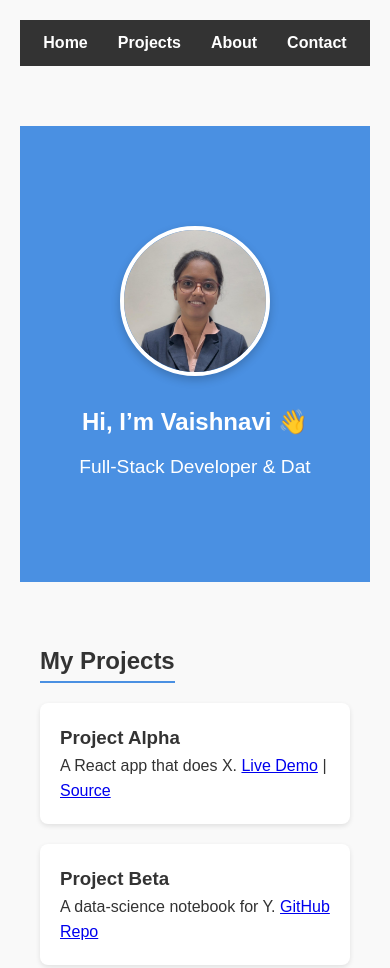
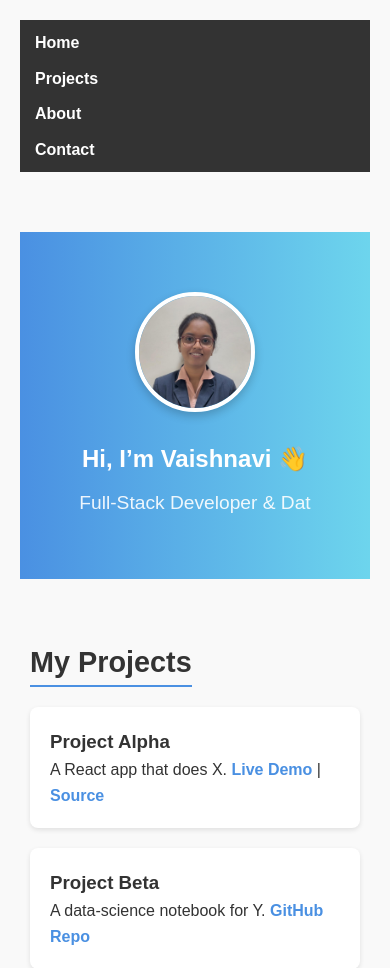
Before and after one commit to yshu0807/myportfolio, a plain HTML site: page index.html in a window 390 px wide. Shown: the top 968 px of the page. Drawn offline with Linux system fonts and the light colour scheme.

Commit message:
Update style.css

```diff
--- a/assets/css/style.css
+++ b/assets/css/style.css
@@ -6,17 +6,21 @@
 }
 
 body {
-  font-family: Dancing Script, sans-serif;
+  font-family: 'Dancing Script', sans-serif;
   line-height: 1.6;
   background: #f9f9f9;
   color: #333;
   padding: 20px;
+  scroll-behavior: smooth;
 }
 
 /* ===== Navigation ===== */
 header {
   background: #333;
   padding: 10px 0;
+  position: sticky;
+  top: 0;
+  z-index: 1000;
 }
 nav ul {
   display: flex;
@@ -30,14 +34,19 @@ nav a {
   color: #fff;
   text-decoration: none;
   font-weight: bold;
+  transition: color 0.3s ease;
+}
+nav a:hover {
+  color: #ffd700;
 }
 
 /* ===== Hero Section ===== */
 #home {
   text-align: center;
   padding: 100px 0;
-  background: #4a90e2;
+  background: linear-gradient(to right, #4a90e2, #6dd5ed);
   color: #fff;
+  animation: fadeIn 1.2s ease-in-out;
 }
 #home img {
   width: 150px;
@@ -47,10 +56,12 @@ nav a {
   border: 4px solid #fff;
   box-shadow: 0 4px 10px rgba(0,0,0,0.2);
   margin-bottom: 20px;
+  animation: zoomIn 1s ease;
 }
 #home .tagline {
   font-size: 1.2rem;
   margin-top: 10px;
+  opacity: 0.9;
 }
 
 /* ===== Sections ===== */
@@ -58,11 +69,13 @@ section {
   max-width: 800px;
   margin: 60px auto;
   padding: 0 20px;
+  animation: fadeIn 1s ease;
 }
 section h2 {
   margin-bottom: 20px;
   border-bottom: 2px solid #4a90e2;
   display: inline-block;
+  font-size: 1.8rem;
 }
 
 /* ===== Projects List ===== */
@@ -76,6 +89,20 @@ section h2 {
   padding: 20px;
   border-radius: 8px;
   box-shadow: 0 2px 5px rgba(0,0,0,0.1);
+  transition: transform 0.3s ease, box-shadow 0.3s ease;
+}
+.project:hover {
+  transform: translateY(-5px);
+  box-shadow: 0 10px 20px rgba(0,0,0,0.1);
+}
+.project a {
+  color: #4a90e2;
+  font-weight: bold;
+  text-decoration: none;
+  transition: color 0.3s;
+}
+.project a:hover {
+  color: #e91e63;
 }
 
 /* ===== Footer ===== */
@@ -85,3 +112,47 @@ footer {
   font-size: 0.9rem;
   color: #777;
 }
+
+/* ===== Animations ===== */
+@keyframes fadeIn {
+  from {
+    opacity: 0;
+    transform: translateY(20px);
+  }
+  to {
+    opacity: 1;
+    transform: translateY(0);
+  }
+}
+
+@keyframes zoomIn {
+  from {
+    transform: scale(0.8);
+    opacity: 0;
+  }
+  to {
+    transform: scale(1);
+    opacity: 1;
+  }
+}
+
+/* ===== Responsive ===== */
+@media (max-width: 768px) {
+  nav ul {
+    flex-direction: column;
+    gap: 10px;
+  }
+
+  #home {
+    padding: 60px 0;
+  }
+
+  #home img {
+    width: 120px;
+    height: 120px;
+  }
+
+  section {
+    padding: 0 10px;
+  }
+}
```
